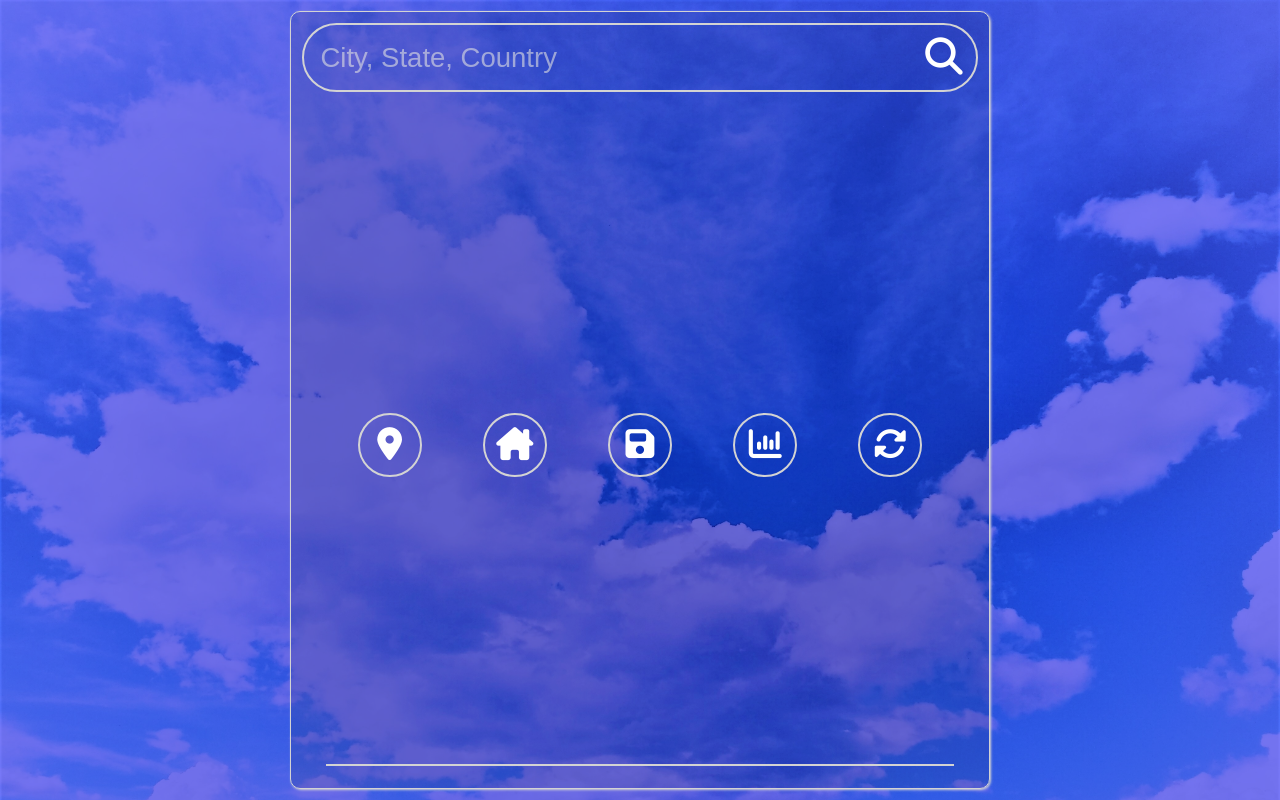
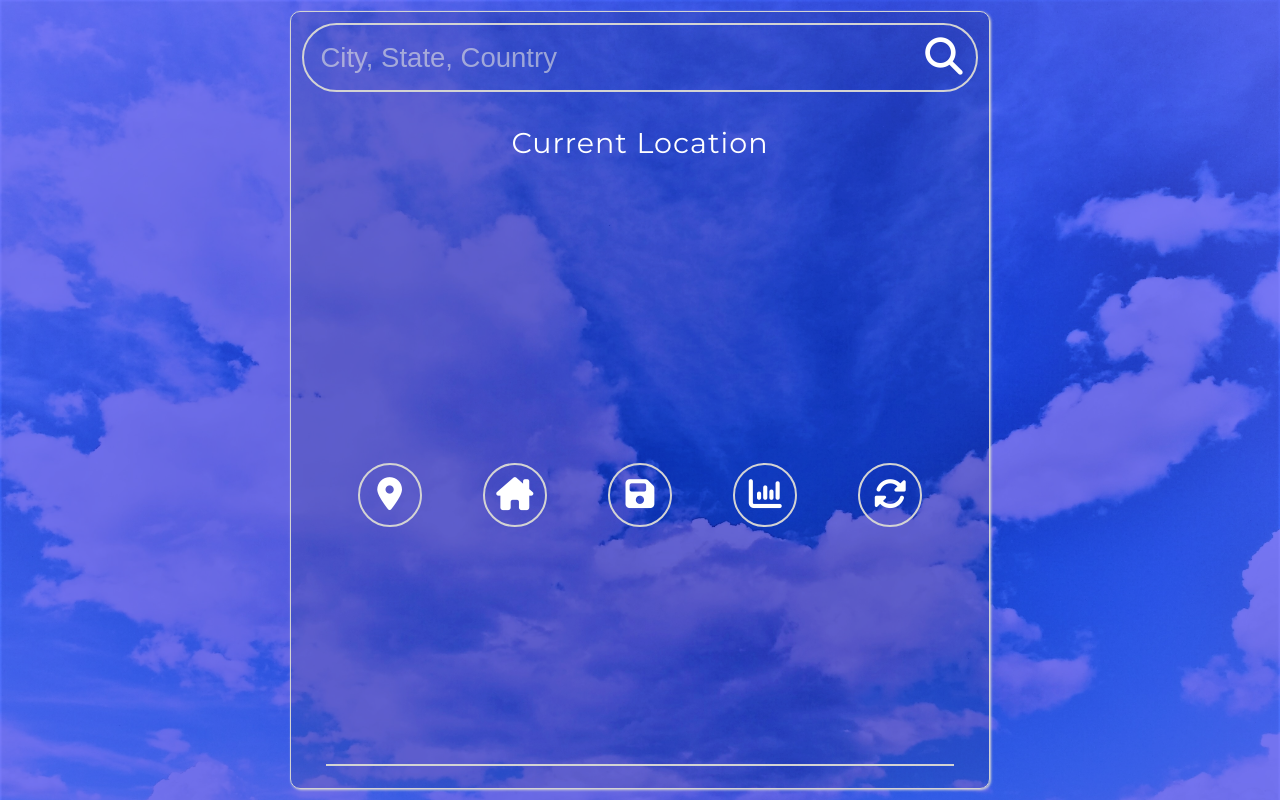
Before and after one commit to deballap-webdev/weather-app, a plain HTML site: page dist/index.html in a window 1280 px wide. Drawn offline with Linux system fonts and the light colour scheme.

Commit message:
add classes to html elements for css purpose

```diff
--- a/dist/index.html
+++ b/dist/index.html
@@ -20,11 +20,11 @@
     <link rel="stylesheet" href="css/style.css" />
   </head>
   <body>
-    <main>
+    <main class="fade-in">
       <h1 class="offscreen">
         Responsive Weather App Powered By Open Weather A P I
       </h1>
-      <section class="searchBar" id="searchBar">
+      <section class="searchBar fade-in" id="searchBar">
         <form class="searchBar__form" id="searchBar__form" role="search">
           <label for="searchBar__text" class="offscreen"
             >Enter a new location</label
@@ -53,25 +53,22 @@
         >Skip to Current Conditions</a
       >
       <section
-        class="currentForecast"
+        class="currentForecast fade-in"
         id="currentForecast"
         role="region"
         aria-labelledby="currentForecast__location"
       >
-        <h2
-          id="currentForecast__location"
-          class="currentForecast__location offscreen"
-        >
-          Current Conditions
+        <h2 id="currentForecast__location" class="currentForecast__location">
+          Current Location
         </h2>
         <div
           id="currentForecast__condition"
-          class="#currentForecast__condition"
+          class="currentForecast__condition"
         ></div>
       </section>
 
       <a href="#currentForecast" class="skip-link">Skip to Daily Forecast</a>
-      <nav class="navButtons" id="navButtons">
+      <nav class="navButtons fade-in" id="navButtons">
         <button
           id="getLocation"
           class="button"
@@ -121,9 +118,9 @@
           <i class="fa-solid fa-rotate fa-spin none"></i>
         </button>
       </nav>
-      <hr />
+      <hr class="fade-in" />
       <section
-        class="dailyForecast"
+        class="dailyForecast fade-in"
         id="dailyForecast"
         role="region"
         aria-labelledby="dailyForecast__title"
```
